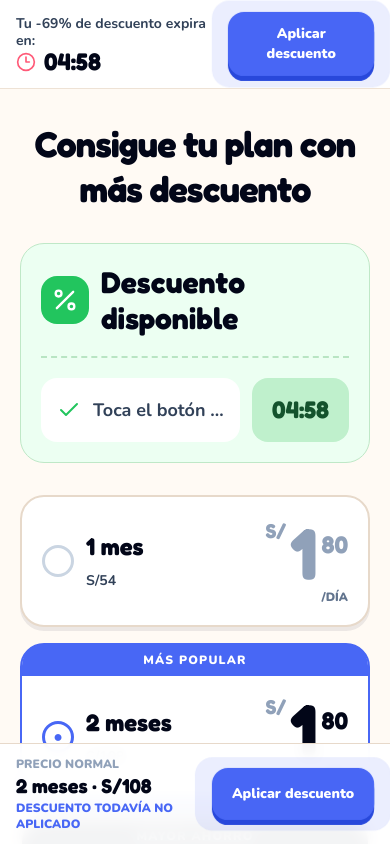
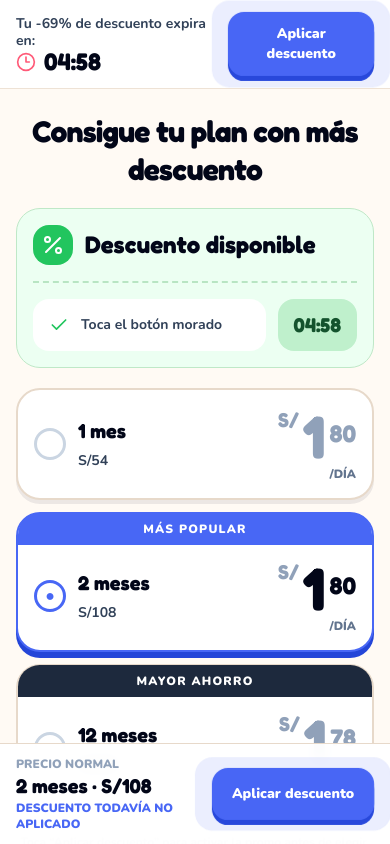
Before and after one commit to Ssmael14/math, a Next.js app: page /oferta in a window 390 px wide. Both pictures are taken after a click on the button "Continuar". Shown: the top 844 px of the page. Built offline with nearby package versions, Linux system fonts and the light colour scheme; no server answers.

Commit message:
Add Meta Pixel and refine offer funnel

```diff
--- a/app/oferta/OfertaClient.tsx
+++ b/app/oferta/OfertaClient.tsx
@@ -1,7 +1,15 @@
 "use client";
 
 import { useEffect, useState } from "react";
-import { Check, Clock3, Gift, Percent, Smartphone, Sparkles, X } from "lucide-react";
+import {
+  Check,
+  Clock3,
+  Gift,
+  Percent,
+  Smartphone,
+  Sparkles,
+  X,
+} from "lucide-react";
 import { brand } from "@/lib/brand";
 import { WhatsAppIcon } from "@/components/WhatsAppIcon";
 
@@ -175,54 +183,54 @@ export function OfertaClient() {
 
   if (step === "intro") {
     return (
-      <main className="min-h-[100dvh] bg-[#fffaf4] px-5 pb-28 pt-10 text-slate-950">
-        <section className="mx-auto flex min-h-[calc(100dvh-9rem)] max-w-2xl flex-col justify-center">
+      <main className="min-h-[100dvh] bg-[#fffaf4] px-4 pb-24 pt-5 text-slate-950 md:px-5 md:pb-28 md:pt-10">
+        <section className="mx-auto flex min-h-[calc(100dvh-7rem)] max-w-2xl flex-col justify-center">
           <div className="text-center">
-            <h1 className="font-fredoka text-5xl font-bold leading-[0.95] tracking-tight md:text-6xl">
+            <h1 className="font-fredoka text-4xl font-bold leading-[0.96] tracking-tight md:text-6xl">
               Aprende matemática y lectura jugando
             </h1>
-            <p className="mx-auto mt-5 max-w-md text-lg font-bold leading-8 text-slate-600">
+            <p className="mx-auto mt-3 max-w-md text-sm font-bold leading-6 text-slate-600 md:mt-5 md:text-lg md:leading-8">
               Para inicial y primeros grados, con actividades cortas de tocar,
               arrastrar y trazar.
             </p>
           </div>
 
-          <div className="mt-10 overflow-hidden rounded-[2rem] border border-[#e7d9ca] bg-white shadow-[0_8px_0_rgba(15,23,42,0.08)]">
+          <div className="mt-6 overflow-hidden rounded-[1.5rem] border border-[#e7d9ca] bg-white shadow-[0_8px_0_rgba(15,23,42,0.08)] md:mt-10 md:rounded-[2rem]">
             <div className="grid grid-cols-2">
-              <div className="relative flex min-h-64 flex-col justify-end overflow-hidden bg-slate-950 p-5 text-white">
+              <div className="relative flex min-h-[210px] flex-col justify-end overflow-hidden bg-slate-950 p-3 text-white md:min-h-64 md:p-5">
                 <div className="absolute inset-0 bg-linear-to-br from-slate-900 via-slate-950 to-slate-800" />
-                <div className="absolute right-4 top-5 opacity-20">
-                  <Smartphone className="h-24 w-24" aria-hidden />
+                <div className="absolute right-3 top-4 opacity-20 md:right-4 md:top-5">
+                  <Smartphone className="h-16 w-16 md:h-24 md:w-24" aria-hidden />
                 </div>
                 <div className="relative">
-                  <div className="grid h-14 w-14 place-items-center rounded-2xl bg-white/10 text-white">
-                    <Smartphone className="h-8 w-8" aria-hidden />
+                  <div className="grid h-11 w-11 place-items-center rounded-2xl bg-white/10 text-white md:h-14 md:w-14">
+                    <Smartphone className="h-6 w-6 md:h-8 md:w-8" aria-hidden />
                   </div>
-                  <div className="mt-5 font-fredoka text-3xl font-bold leading-tight">
+                  <div className="mt-4 font-fredoka text-2xl font-bold leading-tight md:mt-5 md:text-3xl">
                     Pantalla sin rumbo
                   </div>
-                  <div className="mt-2 text-lg font-bold text-white/65">
+                  <div className="mt-1 text-sm font-bold text-white/65 md:mt-2 md:text-lg">
                     Tiempo perdido
                   </div>
                 </div>
               </div>
 
-              <div className="relative flex min-h-64 flex-col justify-end overflow-hidden bg-[#eef3ff] p-5 text-slate-950">
+              <div className="relative flex min-h-[210px] flex-col justify-end overflow-hidden bg-[#eef3ff] p-3 text-slate-950 md:min-h-64 md:p-5">
                 <div className="absolute inset-0 bg-linear-to-br from-white via-[#eef3ff] to-[#dfe7ff]" />
-                <div className="absolute left-1/2 top-6 h-28 w-28 -translate-x-1/2 rounded-full bg-white/70 blur-xl" />
+                <div className="absolute left-1/2 top-5 h-20 w-20 -translate-x-1/2 rounded-full bg-white/70 blur-xl md:top-6 md:h-28 md:w-28" />
                 <img
                   src={brand.assets.mascotHappy}
                   alt=""
-                  className="absolute left-1/2 top-6 h-32 w-32 -translate-x-1/2 object-contain"
+                  className="absolute left-1/2 top-4 h-24 w-24 -translate-x-1/2 object-contain md:top-6 md:h-32 md:w-32"
                 />
                 <div className="relative">
-                  <div className="grid h-14 w-14 place-items-center rounded-2xl bg-[#4867f5] text-white">
-                    <Sparkles className="h-8 w-8" aria-hidden />
+                  <div className="grid h-11 w-11 place-items-center rounded-2xl bg-[#4867f5] text-white md:h-14 md:w-14">
+                    <Sparkles className="h-6 w-6 md:h-8 md:w-8" aria-hidden />
                   </div>
-                  <div className="mt-5 font-fredoka text-3xl font-bold leading-tight">
+                  <div className="mt-4 font-fredoka text-2xl font-bold leading-tight md:mt-5 md:text-3xl">
                     Juegos con Paskalito
                   </div>
-                  <div className="mt-2 text-lg font-bold text-slate-500">
+                  <div className="mt-1 text-sm font-bold text-slate-500 md:mt-2 md:text-lg">
                     Hábito ganado
                   </div>
                 </div>
@@ -230,17 +238,17 @@ export function OfertaClient() {
             </div>
           </div>
 
-          <p className="mx-auto mt-8 max-w-sm text-center text-sm font-black uppercase tracking-wide text-[#4867f5]">
+          <p className="mx-auto mt-5 max-w-sm text-center text-xs font-black uppercase tracking-wide text-[#4867f5] md:mt-8 md:text-sm">
             Practica pocos minutos al día
           </p>
         </section>
 
-        <div className="fixed inset-x-0 bottom-0 z-40 border-t border-[#e7d9ca] bg-white/95 px-4 py-3 backdrop-blur">
+        <div className="fixed inset-x-0 bottom-0 z-40 border-t border-[#e7d9ca] bg-white/95 px-4 py-2.5 backdrop-blur md:py-3">
           <div className="mx-auto max-w-2xl">
             <button
               type="button"
               onClick={continueToPlans}
-              className="btn-chunky block w-full rounded-2xl bg-[#4867f5] px-6 py-4 text-center text-base font-black text-white shadow-[0_5px_0_#2445d8]"
+              className="btn-chunky block w-full rounded-2xl bg-[#4867f5] px-6 py-3.5 text-center text-base font-black text-white shadow-[0_5px_0_#2445d8] md:py-4"
             >
               Continuar
             </button>
@@ -275,37 +283,37 @@ export function OfertaClient() {
         </div>
       </div>
 
-      <section className="mx-auto max-w-2xl px-5 pb-28 pt-8 md:px-8 md:pt-12">
+      <section className="mx-auto max-w-2xl px-4 pb-28 pt-6 md:px-8 md:pt-12">
         <div className="text-center">
-          <h1 className="font-fredoka text-4xl font-bold leading-tight tracking-tight md:text-5xl">
+          <h1 className="font-fredoka text-3xl font-bold leading-tight tracking-tight md:text-5xl">
             Consigue tu plan con más descuento
           </h1>
         </div>
 
-        <section className="mt-8 overflow-hidden rounded-[1.5rem] border border-[#bfe8c7] bg-[#ecfff2]">
-          <div className="p-5">
+        <section className="mt-5 overflow-hidden rounded-[1.5rem] border border-[#bfe8c7] bg-[#ecfff2] md:mt-8">
+          <div className="p-4 md:p-5">
             <div className="flex items-center gap-3">
-              <div className="grid h-12 w-12 shrink-0 place-items-center rounded-2xl bg-[#22c55e] text-white">
-                <Percent className="h-7 w-7" aria-hidden />
+              <div className="grid h-10 w-10 shrink-0 place-items-center rounded-2xl bg-[#22c55e] text-white md:h-12 md:w-12">
+                <Percent className="h-6 w-6 md:h-7 md:w-7" aria-hidden />
               </div>
-              <div className="font-fredoka text-3xl font-bold">
+              <div className="font-fredoka text-2xl font-bold md:text-3xl">
                 {discountUnlocked
                   ? "¡Promo aplicada!"
                   : "Descuento disponible"}
               </div>
             </div>
 
-            <div className="mt-5 border-t-2 border-dashed border-[#b8e5c3] pt-5">
+            <div className="mt-4 border-t-2 border-dashed border-[#b8e5c3] pt-4 md:mt-5 md:pt-5">
               <div className="grid grid-cols-[1fr_auto] gap-3">
-                <div className="flex min-w-0 items-center gap-3 rounded-2xl bg-white px-4 py-4 text-lg font-bold text-slate-700">
-                  <Check className="h-6 w-6 shrink-0 text-[#22c55e]" aria-hidden />
+                <div className="flex min-w-0 items-center gap-3 rounded-2xl bg-white px-4 py-3 text-sm font-bold text-slate-700 md:py-4 md:text-lg">
+                  <Check className="h-5 w-5 shrink-0 text-[#22c55e] md:h-6 md:w-6" aria-hidden />
                   <span className="truncate">
                     {discountUnlocked
                       ? "PASKALITO_DESCUENTO"
                       : "Toca el botón morado"}
                   </span>
                 </div>
-                <div className="rounded-2xl bg-[#bff0cc] px-5 py-4 text-center font-fredoka text-2xl font-bold text-[#14532d]">
+                <div className="rounded-2xl bg-[#bff0cc] px-4 py-3 text-center font-fredoka text-xl font-bold text-[#14532d] md:px-5 md:py-4 md:text-2xl">
                   {formatTime(secondsLeft)}
                 </div>
               </div>
@@ -313,8 +321,8 @@ export function OfertaClient() {
           </div>
         </section>
 
-        <section className="mt-8">
-          <div className="mt-6 space-y-4">
+        <section className="mt-5 md:mt-8">
+          <div className="space-y-3 md:mt-6 md:space-y-4">
             {plans.map((plan) => {
               const selected = selectedPlan.id === plan.id;
               const displayPrice = discountUnlocked ? plan.price : plan.regular;
@@ -324,7 +332,7 @@ export function OfertaClient() {
                   key={plan.id}
                   type="button"
                   onClick={() => handlePlanClick(plan)}
-                  className={`relative w-full rounded-[1.5rem] border-2 bg-white p-5 text-left transition ${
+                  className={`relative w-full rounded-[1.5rem] border-2 bg-white p-4 text-left transition md:p-5 ${
                     selected
                       ? "border-[#4867f5] bg-[#eef3ff] shadow-[0_6px_0_#2445d8]"
                       : "border-[#e7d9ca] shadow-[0_4px_0_rgba(15,23,42,0.08)]"
@@ -352,15 +360,15 @@ export function OfertaClient() {
                           ●
                         </span>
                         <div>
-                          <div className="font-fredoka text-2xl font-bold">
+                          <div className="font-fredoka text-xl font-bold md:text-2xl">
                             {plan.label}
                           </div>
                           {discountUnlocked && discountFor(plan) > 0 && (
-                            <div className="mt-2 inline-flex rounded-full bg-[#f2e7ff] px-3 py-1 text-xs font-black uppercase text-[#8b00d8]">
+                            <div className="mt-1.5 inline-flex rounded-full bg-[#f2e7ff] px-3 py-1 text-xs font-black uppercase text-[#8b00d8] md:mt-2">
                               Ahorra {discountFor(plan)}%
                             </div>
                           )}
-                          <div className="mt-2 flex flex-wrap items-center gap-2 text-sm font-bold text-slate-400">
+                          <div className="mt-1.5 flex flex-wrap items-center gap-2 text-sm font-bold text-slate-400 md:mt-2">
                             {discountUnlocked && (
                               <span className="line-through">
                                 {formatSoles(plan.regular)}
@@ -378,7 +386,7 @@ export function OfertaClient() {
                           </div>
                         </div>
                       </div>
-                      <div className="min-w-[112px] text-right">
+                      <div className="min-w-[96px] text-right md:min-w-[112px]">
                         {discountUnlocked && (
                           <div className="text-sm font-bold text-slate-400 line-through">
                             {formatSolesDecimal(plan.regular / plan.days)}
@@ -389,8 +397,8 @@ export function OfertaClient() {
                           <span
                             className={
                               selected
-                                ? "text-7xl text-slate-950"
-                                : "text-7xl text-slate-400"
+                                ? "text-6xl text-slate-950 md:text-7xl"
+                                : "text-6xl text-slate-400 md:text-7xl"
                             }
                           >
                             {daily.soles}
```
Also changed, not shown: app/layout.tsx (+18 -0 lines), components/analytics/MetaPixel.tsx (added, +57 -0 lines), 1 other file (tests, documents, lock files or other folders).
